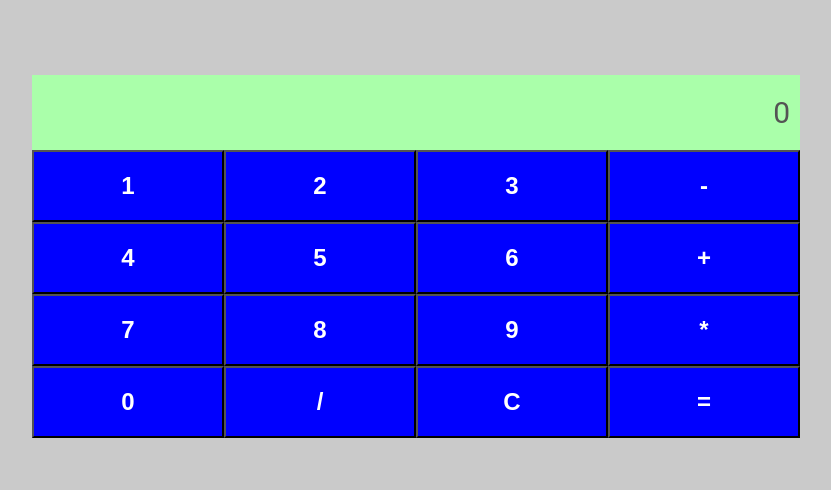
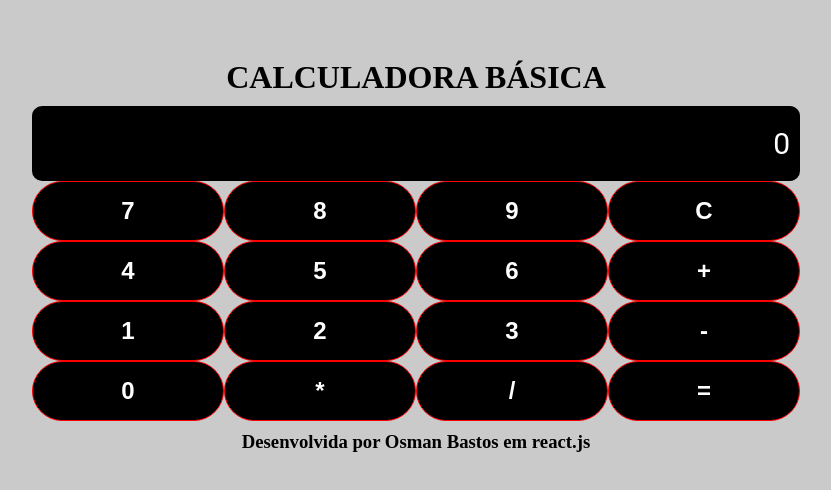
Before and after one commit to osmanbastos/calculadoraReact, a React (Create React App) app: page / in a window 1280 px wide. Shown: the part 144-634 px from the top of the page, without its empty margins (224-1055 px from the left). Built offline with nearby package versions, Linux system fonts and the light colour scheme.

Commit message:
Calculadora estilizada e funcionando

```diff
--- a/src/App.js
+++ b/src/App.js
@@ -7,15 +7,24 @@ const App = () => {
   const [currentNumber, setCurrentNumber] = useState('0');
   const [firstNumber, setFirstNumber] = useState('0');
   const [operation, setOperation] = useState('');
+  const [mostre, setMostre] = useState('0')
 
   const handleAddNumber = (num) => {
     setCurrentNumber(prev => `${prev === '0' ? '' : prev}${num}`)
+    if(currentNumber === '0' && operation ==='' && firstNumber === '0'){
+      setMostre(num)
+    }else if(operation !=='' && firstNumber !== '0'){
+      const mostrar = (`${firstNumber} ${operation} ${num}`)
+      setMostre(mostrar)
+      console.log(mostrar)
+    }
   };
 
   const handleClear = () => {
     setCurrentNumber('0')
     setFirstNumber('0')
     setOperation('')
+    setMostre('0')
   };
 
   const handleOperationSum = () => {
@@ -23,12 +32,62 @@ const App = () => {
       setFirstNumber(String(currentNumber));
       setCurrentNumber('0');
       setOperation('+');
+      setMostre(`${currentNumber} + ${operation}`)
       console.log( firstNumber + currentNumber);
     }else {
       const sum = Number(firstNumber) + Number(currentNumber);
       setCurrentNumber(String(sum))
       setOperation('')
+      setMostre(sum)
       console.log(sum);
+    }
+  }
+
+  const handleOperationMinus = () => {
+    if(firstNumber === '0'){
+      setFirstNumber(String(currentNumber));
+      setCurrentNumber('0');
+      setOperation('-');
+      setMostre(`${currentNumber} - ${operation}`)
+      console.log( firstNumber - currentNumber);
+    }else {
+      const minus = Number(firstNumber) - Number(currentNumber);
+      setCurrentNumber(String(minus))
+      setOperation('')
+      setMostre(minus)
+      console.log(minus);
+    }
+  }
+
+  const handleOperationMultiply = () => {
+    if(firstNumber === '0'){
+      setFirstNumber(String(currentNumber));
+      setCurrentNumber('0');
+      setOperation('*');
+      setMostre(`${currentNumber} * ${operation}`)
+      console.log( firstNumber * currentNumber);
+    }else {
+      const multi = Number(firstNumber) * Number(currentNumber);
+      setCurrentNumber(String(multi))
+      setOperation('')
+      setMostre(multi)
+      console.log(multi);
+    }
+  }
+
+  const handleOperationDivide = () => {
+    if(firstNumber === '0'){
+      setFirstNumber(String(currentNumber));
+      setCurrentNumber('0');
+      setOperation('/');
+      setMostre(`${currentNumber} / ${operation}`)
+      console.log( firstNumber / currentNumber);
+    }else {
+      const divide = Number(firstNumber) / Number(currentNumber);
+      setCurrentNumber(String(divide))
+      setOperation('')
+      setMostre(divide)
+      console.log(divide);
     }
   }
 
@@ -38,19 +97,46 @@ const App = () => {
         case '+':
           handleOperationSum();
           break;
+        case '-':
+          handleOperationMinus();
+          break;
+        case '*':
+          handleOperationMultiply();
+          break;
+        case '/':
+          handleOperationDivide();
+          break;
+        default:
+          handleAddNumber("Err");
+          break;
       }
     }
   }
 
+  // const display = () => {
+  //   if(currentNumber !== '0' && operation ==='' && firstNumber === '0'){
+  //     setMostre(String(currentNumber))
+  //   }else if(currentNumber !== '0' && operation !=='' && firstNumber === '0'){
+  //     const mostrar = Number(currentNumber) + String(operation)
+  //     setMostre(String(mostrar))
+  //     console.log(mostrar)
+  //   }else if(currentNumber !== '0' && operation !=='' && firstNumber !== '0'){
+  //     const mostrar = Number(firstNumber) + String(operation) + Number(currentNumber)
+  //     setMostre(String(mostrar))
+  //     console.log(mostrar)
+  //   }
+  // }
+
   return (
     <Container>
+      <h1>CALCULADORA BÁSICA</h1>
       <Content>
-        <Input value={currentNumber}/>
+        <Input value={mostre}/>
         <Row>
-          <Button label={"1"} onClick={() => handleAddNumber('1')}/>
-          <Button label={"2"} onClick={() => handleAddNumber('2')}/>
-          <Button label={"3"} onClick={() => handleAddNumber('3')}/>
-          <Button label={"-"}/>
+          <Button label={"7"} onClick={() => handleAddNumber('7')}/>
+          <Button label={"8"} onClick={() => handleAddNumber('8')}/>
+          <Button label={"9"} onClick={() => handleAddNumber('9')}/>
+          <Button label={"C"} onClick={handleClear}/>
         </Row>
         <Row>
           <Button label={"4"} onClick={() => handleAddNumber('4')}/>
@@ -59,18 +145,19 @@ const App = () => {
           <Button label={"+"} onClick={handleOperationSum}/>
         </Row>
         <Row>
-          <Button label={"7"} onClick={() => handleAddNumber('7')}/>
-          <Button label={"8"} onClick={() => handleAddNumber('8')}/>
-          <Button label={"9"} onClick={() => handleAddNumber('9')}/>
-          <Button label={"*"}/>
+          <Button label={"1"} onClick={() => handleAddNumber('1')}/>
+          <Button label={"2"} onClick={() => handleAddNumber('2')}/>
+          <Button label={"3"} onClick={() => handleAddNumber('3')}/>
+          <Button label={"-"} onClick={handleOperationMinus}/>
         </Row>
         <Row>
           <Button label={"0"} onClick={() => handleAddNumber('0')}/>
-          <Button label={"/"}/>
-          <Button label={"C"}  onClick={handleClear}/>
+          <Button label={"*"} onClick={handleOperationMultiply}/>
+          <Button label={"/"} onClick={handleOperationDivide}/>
           <Button label={"="} onClick={handleEquals}/>
         </Row>
       </Content>
+      <h3>Desenvolvida por Osman Bastos em react.js</h3>
     </Container>
   );
 }
--- a/src/components/Button/styles.js
+++ b/src/components/Button/styles.js
@@ -1,11 +1,15 @@
 import styled from 'styled-components';
 
 export const ButtonContainer = styled.button`
-    padding: 20px;
-    border: 1px splid #CDCDCD;
-    background-color: #0000FF;
+    padding: 15px;
+    border: 1px solid #FF0000;
+    border-radius: 50px;
+    background-color: #000000;
     color: #FFFFFF;
     font-size: 24px;
     font-weight: 700;
     flex: 1;
+    &:hover {
+        opacity: 0.6;
+    }
 `
--- a/src/components/Input/styles.js
+++ b/src/components/Input/styles.js
@@ -3,7 +3,6 @@ import styled from 'styled-components';
 export const InputContainer = styled.div`
     width: 100%;
     height: 75px;
-    background-color: #AAFFAA;
 
     display:flex;
     align-items: center;
@@ -15,8 +14,10 @@ export const InputContainer = styled.div`
     input {
         width: 100%;
         height: 75px;
-        background-color: #AAFFAA;
+        background-color: #000000;
+        color: #FFFFFF;
         border: 0;
+        border-radius: 10px;
         display: flex;
         flex-direction: column;
         align-items: flex-end;
--- a/src/styles.js
+++ b/src/styles.js
@@ -6,18 +6,25 @@ export const Container = styled.div`
     background-color: #CACACA;
 
     display: flex;
+    flex-direction: column;
     align-items: center;
     justify-content: center;
+
+    h1 {
+        padding: 0 0 10px 0;
+    }
+    h3 {
+        padding-top: 10px;
+        text-align: center;
+    }
 `
 
 export const Content = styled.div`
-    background-color: #FFFFFF;
     width: 60%;
 `
 export const Row = styled.div`
     display: flex;
     flex-direction: row;
-    justify-content: space-between;
     align-itens: center;
 `
 export const Column = styled.div`
```
